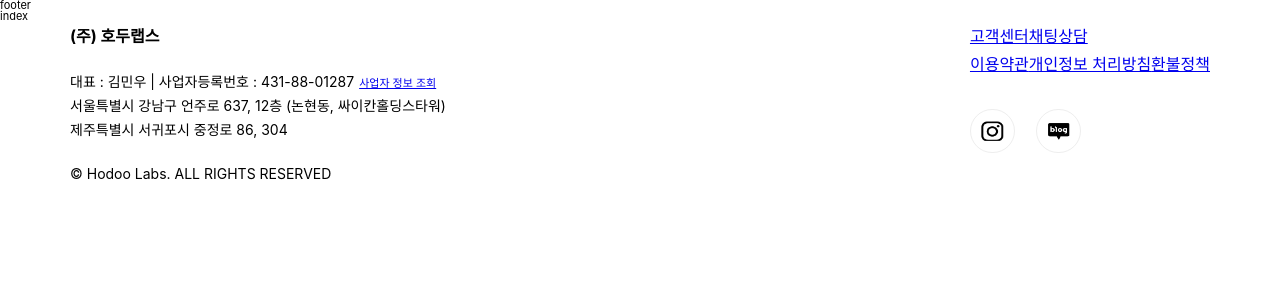
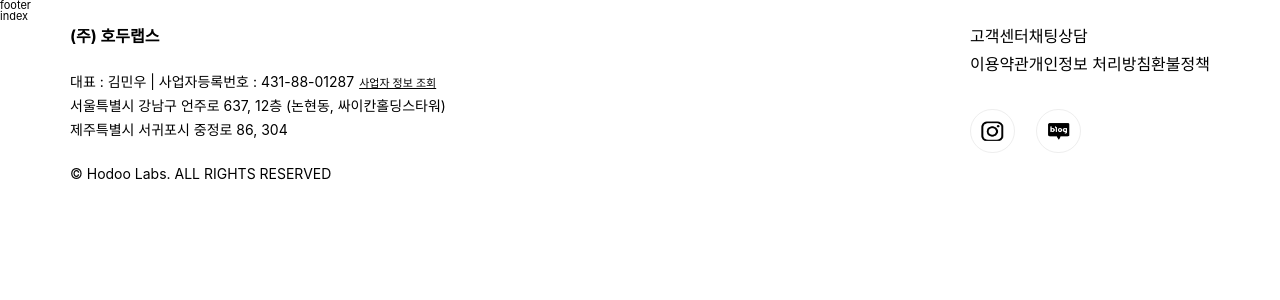
Before and after one commit to wiseeee/3rd-week-hodoolabs, a Next.js app: page / in a window 1280 px wide. Shown: the top 300 px of the page. Built offline with nearby package versions, Linux system fonts and the light colour scheme.

Commit message:
style: global style a 태그 리셋

```diff
--- a/styles/global-style.ts
+++ b/styles/global-style.ts
@@ -14,13 +14,18 @@
     html{
         font-size: 11px;
         -webkit-text-size-adjust: none;
-        font-family: -apple-system,BlinkMacSystemFont,helvetica,Apple SD Gothic Neo,sans-serif;
+        font-family: -apple-system,BlinkMacSystemFont,helvetica,Apple SD Gothic Neo,sans-serif,'Noto Sans KR', sans-serif;;
         font-display: fallback;
         ${media.mobile}{
             font-size: 10px;
         }
         -ms-overflow-style: none;
         scrollbar-width: none;
+        a {
+          color: inherit;
+          text-decoration: none;
+          cursor: pointer;
+        }
     }
     button {
         background: none;
```
